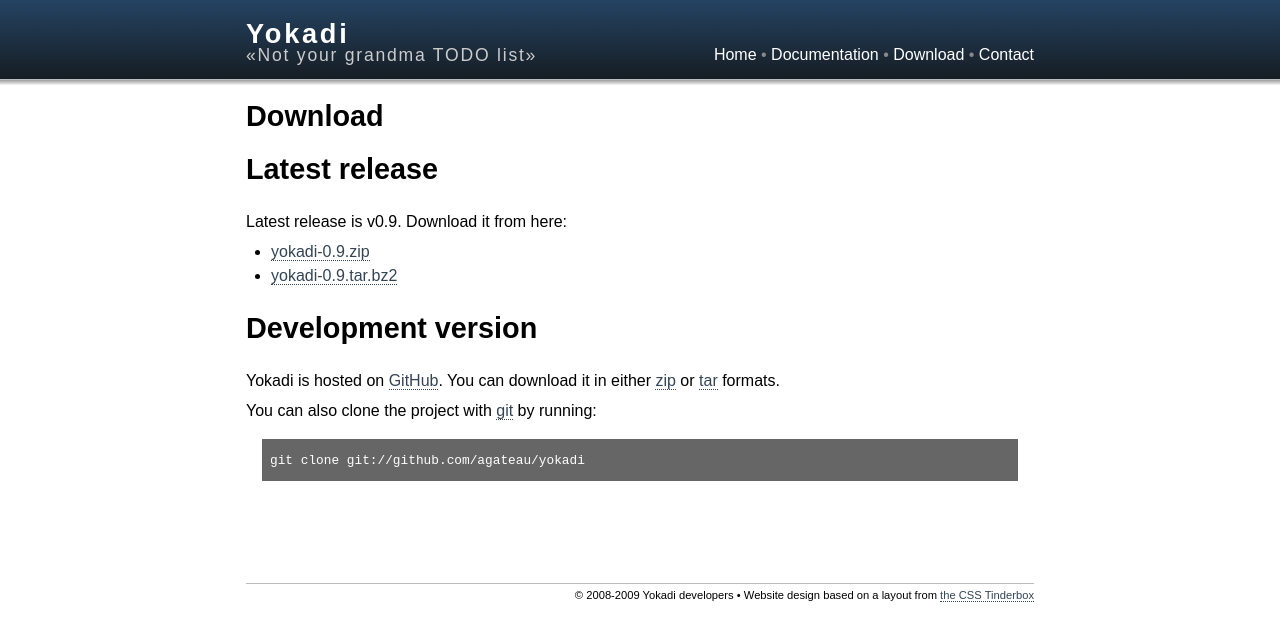
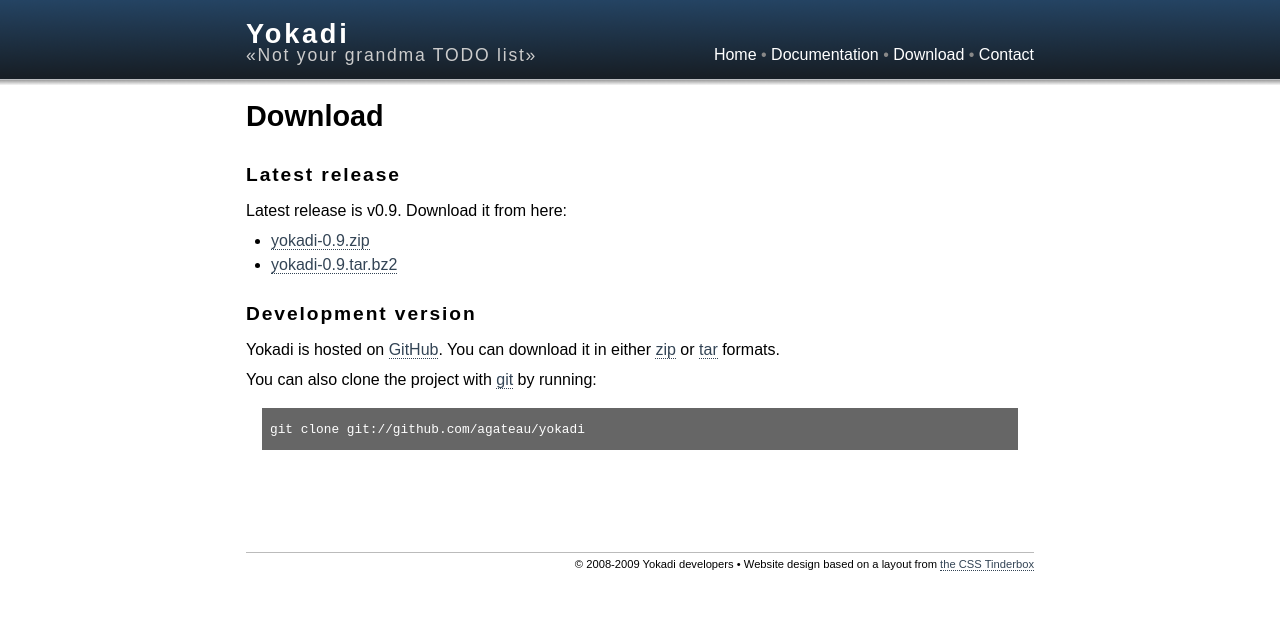
Before and after one commit to yokadi/yokadi.github.com, a Jekyll site: the page built from download.markdown, in a window 1280 px wide. Shown: the top 641 px of the page. Built offline with Jekyll 4.4.1, drawn with Linux system fonts in a browser that asks for light colours.

Commit message:
Fix titles.

```diff
--- a/download.markdown
+++ b/download.markdown
@@ -3,14 +3,14 @@ layout: default
 title: Download
 version: "0.9"
 ---
-# Latest release
+## Latest release
 
 Latest release is v{{ page.version }}. Download it from here:
 
 - [yokadi-{{ page.version }}.zip][release-zip]
 - [yokadi-{{ page.version }}.tar.bz2][release-tar]
 
-# Development version
+## Development version
 
 Yokadi is hosted on [GitHub][]. You can download it in either [zip][master-zip]
 or [tar][master-tar] formats.
```
